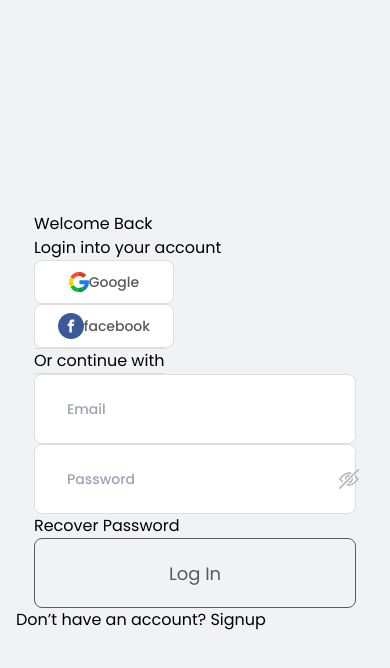
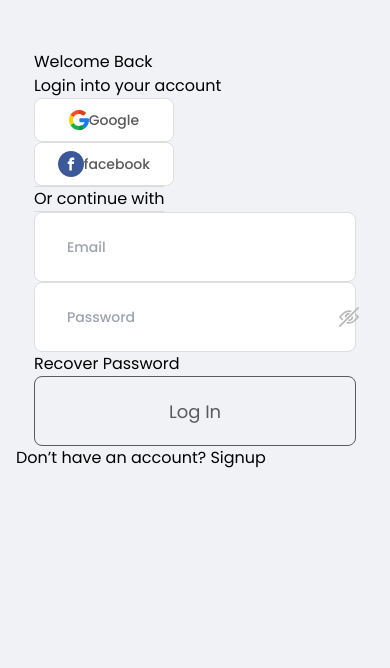
Before and after one commit to Frame993/Login-SignUp-with-Maker, a React (Vite) app: page / in a window 390 px wide. Shown: the top 668 px of the page. Built offline with nearby package versions, Linux system fonts and the light colour scheme.

Commit message:
Add css fix

```diff
--- a/src/index.css
+++ b/src/index.css
@@ -70,7 +70,7 @@ button:focus-visible {
 .button-action:hover {
   background-color: #20dc49;
   border-color: #20dc49;
-  color: white;
+  color: black;
 }
 .button-action:focus,
 .button-action:focus-visible {
@@ -116,6 +116,10 @@ input {
 /* input */
 
 @media screen and (max-width: 500px) {
+  body {
+    height: auto;
+    margin: 50px 0;
+  }
   .container {
     max-width: 90%;
     margin: 0 auto;
```
